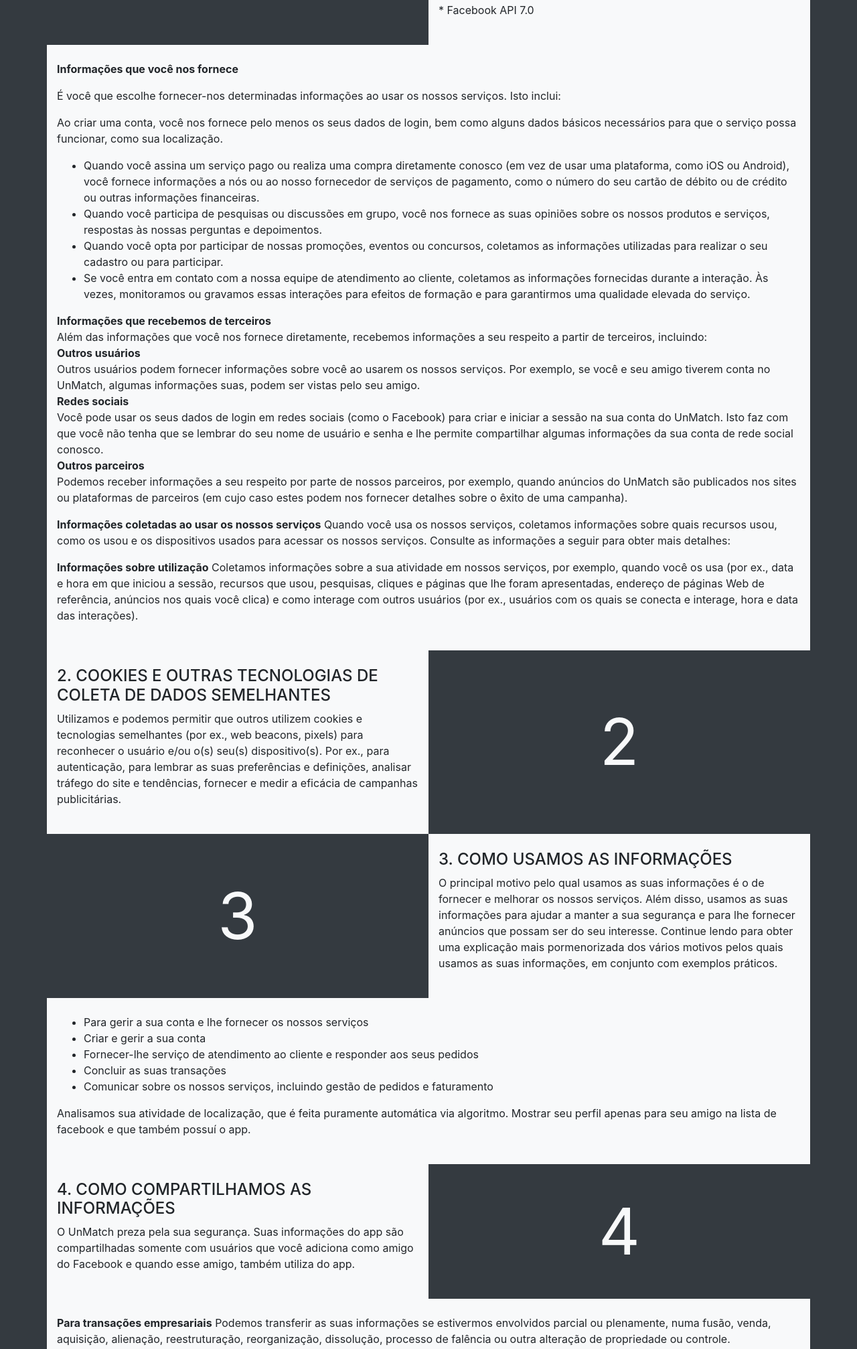
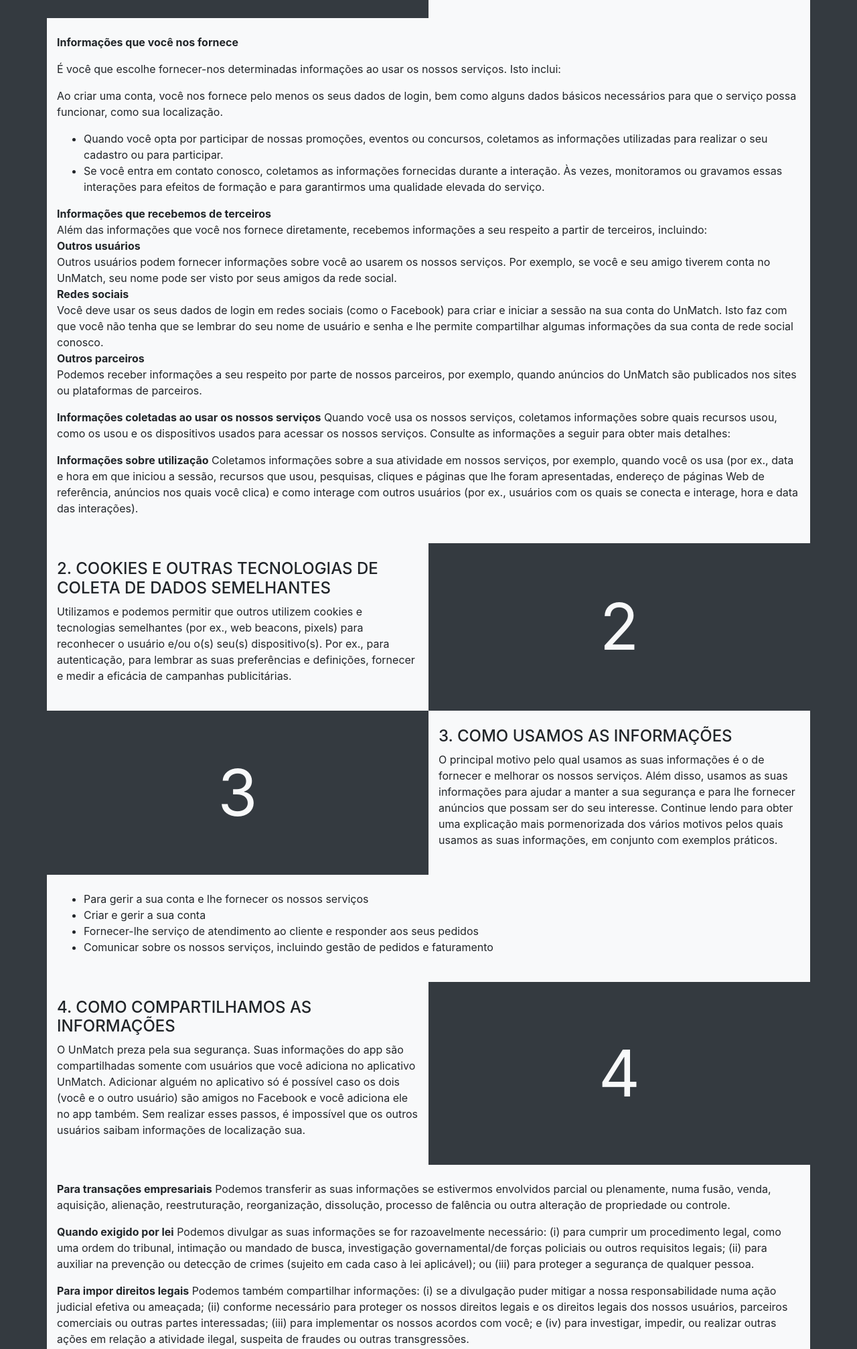
Before and after one commit to DenisKen/unMatch_site, a plain HTML site: page pages/privacy.html in a window 1280 px wide. Shown: the part 766-2780 px from the top of the page at 67% size. Drawn offline with Linux system fonts and the light colour scheme.

Commit message:
Update Privacy Policy

```diff
--- a/pages/privacy.html
+++ b/pages/privacy.html
@@ -22,7 +22,7 @@
       <section class="container py-4">
         <header class="text-center">
           <h2>O nosso compromisso com você</h2>
-          <p class="subtitle is-5">Última revisão em 27/06/2020</p>
+          <p class="subtitle is-5">Última revisão em 15/02/2021</p>
         </header>
         <div>
           <p>
@@ -53,15 +53,11 @@
           <div class="col-md py-4">
             <h4>1. INFORMAÇÕES QUE COLETAMOS</h4>
             <p>
-              Para o UnMatch app funcionar adequadamente, nós precisamos de algumas informações suas. Como dados do perfil básico, sua
-              localização e a lista de amigos fornecidas pelo Facebook*
+              Para o UnMatch app funcionar adequadamente, nós precisamos de algumas informações e permissões suas. Como o acesso a sua localização.
             </p>
             <p>
               Também coletamos informações geradas através da sua utilização dos nossos serviços, por exemplo, registros de acesso,
               bem como informações de terceiros quando você acessa os nossos serviços usando a conta de uma rede social.
-            </p>
-            <p>
-              * Facebook API 7.0
             </p>
           </div>
         </div>
@@ -78,20 +74,11 @@
 
           <ul>
             <li>
-              Quando você assina um serviço pago ou realiza uma compra diretamente conosco (em vez de usar uma plataforma, como iOS
-              ou Android), você fornece informações a nós ou ao nosso fornecedor de serviços de pagamento, como o número do seu cartão
-              de débito ou de crédito ou outras informações financeiras.
-            </li>
-            <li>
-              Quando você participa de pesquisas ou discussões em grupo, você nos fornece as suas opiniões sobre os nossos produtos
-              e serviços, respostas às nossas perguntas e depoimentos.
-            </li>
-            <li>
               Quando você opta por participar de nossas promoções, eventos ou concursos, coletamos as informações utilizadas para
               realizar o seu cadastro ou para participar.
             </li>
             <li>
-              Se você entra em contato com a nossa equipe de atendimento ao cliente, coletamos as informações fornecidas durante a
+              Se você entra em contato conosco, coletamos as informações fornecidas durante a
               interação. Às vezes, monitoramos ou gravamos essas interações para efeitos de formação e para garantirmos uma qualidade
               elevada do serviço.
             </li>
@@ -103,15 +90,14 @@
             incluindo:<br>
             <strong>Outros usuários</strong><br>
             Outros usuários podem fornecer informações sobre você ao usarem os nossos serviços. Por exemplo, se você e seu amigo
-            tiverem conta no UnMatch, algumas informações suas, podem ser vistas pelo seu amigo.<br>
+            tiverem conta no UnMatch, seu nome pode ser visto por seus amigos da rede social.<br>
             <strong>Redes sociais</strong><br>
-            Você pode usar os seus dados de login em redes sociais (como o Facebook) para criar e iniciar a sessão na sua conta do
+            Você deve usar os seus dados de login em redes sociais (como o Facebook) para criar e iniciar a sessão na sua conta do
             UnMatch. Isto faz com que você não tenha que se lembrar do seu nome de usuário e senha e lhe permite compartilhar
             algumas informações da sua conta de rede social conosco.<br>
             <strong>Outros parceiros</strong><br>
             Podemos receber informações a seu respeito por parte de nossos parceiros, por exemplo, quando anúncios do UnMatch são
-            publicados nos sites ou plataformas de parceiros (em cujo caso estes podem nos fornecer detalhes sobre o êxito de uma
-            campanha).<br>
+            publicados nos sites ou plataformas de parceiros.<br>
           </p>
           <p>
             <strong>Informações coletadas ao usar os nossos serviços</strong>
@@ -136,7 +122,7 @@
             <p>
               Utilizamos e podemos permitir que outros utilizem cookies e tecnologias semelhantes (por ex., web beacons, pixels) para
               reconhecer o usuário e/ou o(s) seu(s) dispositivo(s). Por ex., para autenticação, para lembrar as suas preferências e
-              definições, analisar tráfego do site e tendências, fornecer e medir a eficácia de campanhas publicitárias.
+              definições, fornecer e medir a eficácia de campanhas publicitárias.
             </p>
           </div>
           <div class="col-md d-flex align-items-center justify-content-center py-4 bg-dark">
@@ -171,14 +157,8 @@
             <li>Para gerir a sua conta e lhe fornecer os nossos serviços</li>
             <li>Criar e gerir a sua conta</li>
             <li>Fornecer-lhe serviço de atendimento ao cliente e responder aos seus pedidos</li>
-            <li>Concluir as suas transações</li>
             <li>Comunicar sobre os nossos serviços, incluindo gestão de pedidos e faturamento</li>
           </ul>
-
-          <p>
-            Analisamos sua atividade de localização, que é feita puramente automática via algoritmo.
-            Mostrar seu perfil apenas para seu amigo na lista de facebook e que também possuí o app.
-          </p>
         </div>
       </section>
 
@@ -188,8 +168,9 @@
           <div class="col-md py-4">
             <h4>4. COMO COMPARTILHAMOS AS INFORMAÇÕES</h4>
             <p>
-              O UnMatch preza pela sua segurança. Suas informações do app são compartilhadas somente com usuários que você adiciona
-              como amigo do Facebook e quando esse amigo, também utiliza do app.
+              O UnMatch preza pela sua segurança. Suas informações do app são compartilhadas somente com usuários que você adiciona no aplicativo UnMatch.
+              Adicionar alguém no aplicativo só é possível caso os dois (você e o outro usuário) são amigos no Facebook e você adiciona ele no app também.
+              Sem realizar esses passos, é impossível que os outros usuários saibam informações de localização sua.
             </p>
           </div>
           <div class="col-md d-flex align-items-center justify-content-center py-4 bg-dark">
@@ -257,7 +238,7 @@
         <div class="py-4">
           <p>
             Autorizações de dispositivos. As plataformas móveis têm sistemas de autorização para tipos específicos de notificações e
-            de dados de dispositivos, como listas telefônicas e serviços de localização, bem como notificações push. Você pode
+            de dados de dispositivos, como serviços de localização, bem como notificações push. Você pode
             alterar as suas configurações no seu dispositivo de forma a autorizar ou rejeitar a coleta das informações
             correspondentes ou a visualização das notificações correspondentes. Vale ressaltar que, se você o fizer, determinados
             serviços poderão não funcionar plenamente.
@@ -265,6 +246,8 @@
 
           <p>
             Exclusão. Você pode excluir a sua conta usando o recurso correspondente diretamente no dispositivo.
+            Para realizar a exclusão, abra o aplicativo, clique no 'menu', localizado no canto superior esquerdo. Em seguida, arraste
+            a página para o fim e clique em 'Deletar Conta'.
             Queremos que você tenha conhecimento de seus direitos de privacidade. Veja abaixo alguns dos principais pontos para
             recordar:
           </p>
@@ -369,7 +352,7 @@
             <p>
               Se você tiver perguntas sobre esta Política de Privacidade, entre em contato conosco:
               <br>
-              support@duomatch.com
+              hey@denisken.com
             </p>
           </div>
         </div>
```
